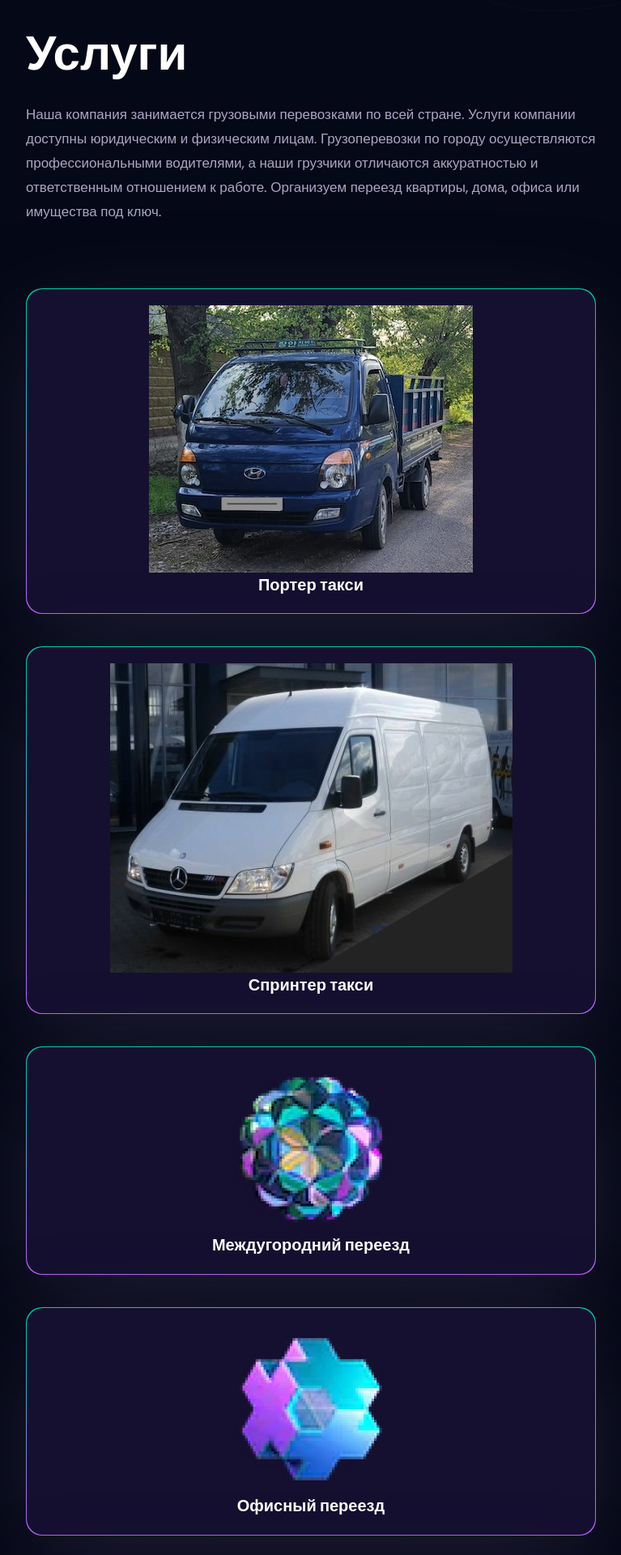
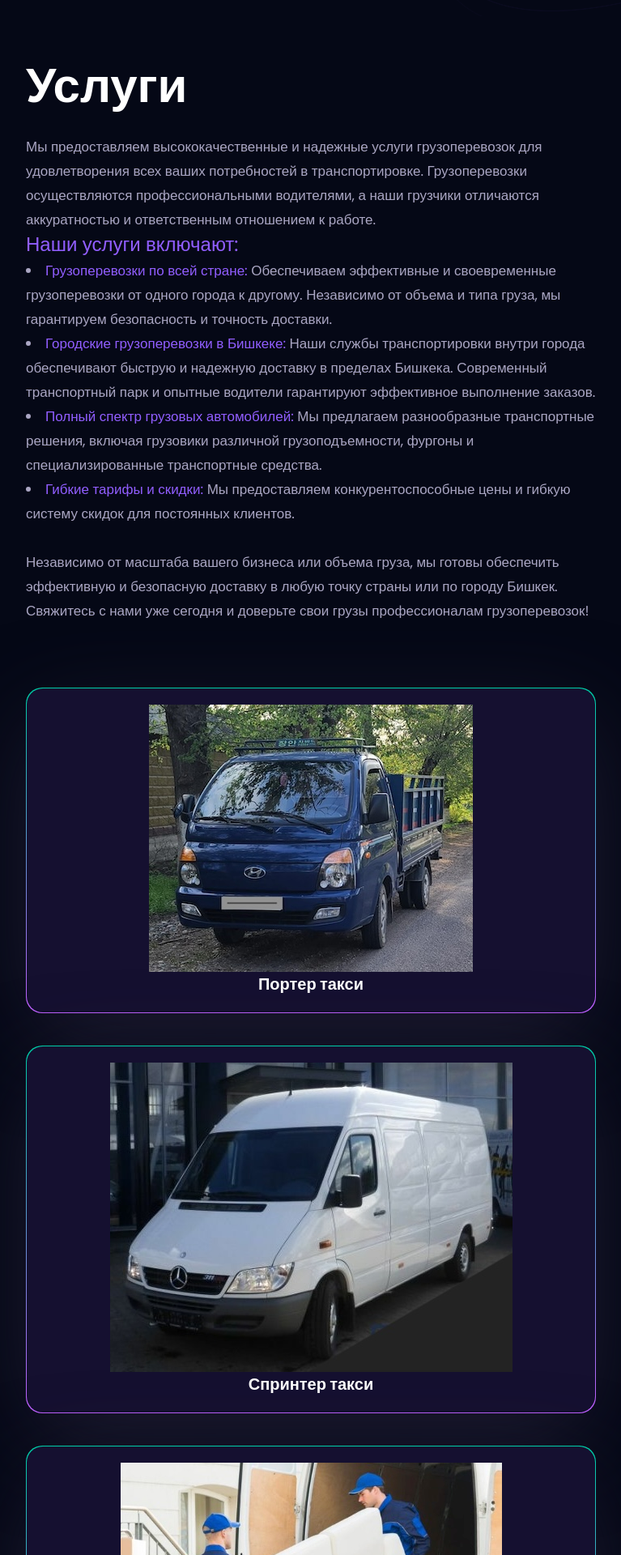
Before and after one commit to Elaman19/porter, a React (Vite) app: page / in a window 1280 px wide. Shown: the part 780-2700 px from the top of the page at 81% size, without its empty margins (256-1023 px from the left). Built offline with nearby package versions, Linux system fonts and the light colour scheme.

Commit message:
added photos

```diff
--- a/src/assets/index.js
+++ b/src/assets/index.js
@@ -12,6 +12,8 @@ import tg from './tg.svg'
 import phone from './phone.svg'
 import porterFront from './porter-front.jpg'
 import sprinter from './sprinter.jpeg'
+import gruzchiki from './gruzchiki.jpg'
+import pereezd from './pereezd.jpg'
 
 export {
   logo,
@@ -26,5 +28,7 @@ export {
   tg,
   phone,
   porterFront,
-  sprinter
+  sprinter,
+  gruzchiki,
+  pereezd,
 };
--- a/src/components/About.jsx
+++ b/src/components/About.jsx
@@ -19,17 +19,37 @@ const ServiceCard = ({ index, title, icon }) => (
 
 const About = () => {
   return (
-    <div className="sm:px-16 px-6 m-auto sm:w-[65%] w-[90%]">
+    <div className="sm:px-16 px-6 m-auto sm:w-[65%] w-[90%] mt-10">
       <div>
-        <h2 className={styles.sectionHeadText}>Услуги</h2>
+        <h3 className={styles.sectionHeadText}>Услуги</h3>
       </div>
 
-      <p className='mt-4 text-secondary text-[17px] max-w-3xl leading-[30px]'>
-        Наша компания занимается грузовыми перевозками по всей стране.
-        Услуги компании доступны юридическим и физическим лицам.
-        Грузоперевозки по городу осуществляются профессиональными водителями,
+      <p className='mt-4 text-secondary text-[17px] max-w-5xl leading-[30px]'>
+
+        Мы предоставляем высококачественные и надежные услуги грузоперевозок для удовлетворения всех ваших потребностей
+        в транспортировке.
+        Грузоперевозки осуществляются профессиональными водителями,
         а наши грузчики отличаются аккуратностью и ответственным отношением к работе.
-        Организуем переезд квартиры, дома, офиса или имущества под ключ.
+        <br/>
+        <ul class="list-inside">
+        <span className='text-[#915EFF] text-2xl'>Наши услуги включают:</span>
+          <li>
+          <span className='text-[#915EFF]'>Грузоперевозки по всей стране:</span> Обеспечиваем эффективные и своевременные грузоперевозки от одного города к другому. Независимо от объема и типа груза, мы гарантируем безопасность и точность доставки.
+          </li>
+          <li>
+          <span className='text-[#915EFF]'>Городские грузоперевозки в Бишкеке:</span> Наши службы транспортировки внутри города обеспечивают быструю и надежную доставку в пределах Бишкека. Современный транспортный парк и опытные водители гарантируют эффективное выполнение заказов.
+          </li>
+          <li>
+          <span className='text-[#915EFF]'>Полный спектр грузовых автомобилей:</span> Мы предлагаем разнообразные транспортные решения, включая грузовики различной грузоподъемности, фургоны и специализированные транспортные средства.
+          </li>
+          <li>
+          <span className='text-[#915EFF]'>Гибкие тарифы и скидки:</span> Мы предоставляем конкурентоспособные цены и гибкую систему скидок для постоянных клиентов.
+          </li>
+        </ul>
+        <br/>
+        Независимо от масштаба вашего бизнеса или объема груза, мы готовы обеспечить эффективную и безопасную доставку в любую точку страны или по городу Бишкек.
+        <br/>
+        Свяжитесь с нами уже сегодня и доверьте свои грузы профессионалам грузоперевозок!
       </p>
 
       <div className='mt-20 flex flex-wrap gap-10'>
--- a/src/components/Contact.jsx
+++ b/src/components/Contact.jsx
@@ -1,10 +1,10 @@
 import { styles } from "../styles";
-import { tg, wa } from "../assets";
+import { phone, tg, wa } from "../assets";
 
 const Contact = () => {
 
   return (
-    <div className={`xl:mt-12 sm:px-16 px-6 m-auto sm:w-[65%] w-[90%]`}>
+    <div className={`xl:mt-12 sm:px-16 px-6 m-auto sm:w-[40%] w-[90%]`}>
       <div className='flex-[0.75] bg-black-100 p-8 rounded-2xl'>
         <h3 className={styles.sectionHeadText}>Контакты</h3>
 
@@ -15,14 +15,34 @@ const Contact = () => {
               href="tel:+996702115669"
               className='bg-tertiary py-4 px-6 placeholder:text-secondary text-white rounded-lg outline-none border-none font-medium hover:bg-violet-600'
             >
-                +996 702 115 669
+                <div className="flex items-center justify-star">
+                  <div className="max-w-full max-h-full">
+                    <img
+                      src={phone}
+                      alt='phone1'
+                      className='w-[28px] h-[28px] object-contain'
+                      onClick={() => {}}
+                    />
+                  </div>
+                  <div className="pl-[2px]">+996 702 115 669</div>
+                </div>
             </a>
             <br/>
             <a
               href="tel:+996702115669"
               className='bg-tertiary py-4 px-6 placeholder:text-secondary text-white rounded-lg outline-none border-none font-medium hover:bg-violet-600'
             >
-                +996 703 911 101
+                <div className="flex items-center justify-star">
+                  <div className="max-w-full max-h-full">
+                    <img
+                      src={phone}
+                      alt='phone1'
+                      className='w-[28px] h-[28px] object-contain'
+                      onClick={() => {}}
+                    />
+                  </div>
+                  <div className="pl-[2px]">+996 703 911 101</div>
+                </div>
             </a>
           </label>
           <label className='flex flex-col'>
--- a/src/components/Hero.jsx
+++ b/src/components/Hero.jsx
@@ -14,10 +14,7 @@ const Hero = () => {
           <h1 className={`${styles.heroHeadText} text-white`}>
            <span className='text-[#915EFF]'>Грузоперевозки</span> по Бишкеку и Кыргызстану <span className='text-[#915EFF]'>24/7</span>
           </h1>
-          <p className={`${styles.heroSubText} mt-2 text-white-100`}>
-            Мы осуществляем грузовые транспортные перевозки по всему Кыргызстану <br className='sm:block hidden' />
-            и городу Бишкек
-          </p>
+
           <div className="mt-40 sm:mt-0">
             <img src={porter} alt='porter' className="rounded"/>
           </div>
--- a/src/components/Navbar.jsx
+++ b/src/components/Navbar.jsx
@@ -41,7 +41,7 @@ const Navbar = () => {
                   onClick={() => {}}
                 />
               </div>
-              <div className="pl-[2px]">+996 702 115 669</div>
+              <div>+996 702 115 669</div>
             </div>
           </a>
         </p>
--- a/src/constants/index.js
+++ b/src/constants/index.js
@@ -4,7 +4,9 @@ import {
   creator,
   web,
   porterFront,
-  sprinter
+  sprinter,
+  gruzchiki,
+  pereezd
 } from "../assets";
 
 const services = [
@@ -17,19 +19,19 @@ const services = [
     icon: sprinter,
   },
   {
-    title: "Междугородний переезд",
-    icon: backend,
+    title: "Услуги грузчиков",
+    icon: gruzchiki,
   },
   {
-    title: "Офисный переезд",
-    icon: creator,
+    title: "Офисный и квартирный переезд",
+    icon: pereezd,
   },
   {
     title: "Квартирный переезд",
     icon: web,
   },
   {
-    title: "Услуги грузчиков",
+    title: "Междугородний переезд",
     icon: mobile,
   },
   {
--- a/src/index.css
+++ b/src/index.css
@@ -3,6 +3,12 @@
 @tailwind base;
 @tailwind components;
 @tailwind utilities;
+
+@layer base {
+  ul, ol {
+    list-style: revert;
+  }
+}
 
 * {
   margin: 0;
```
Also changed, not shown: src/assets/gruzchiki.jpg (added), src/assets/pereezd.jpg (added).
